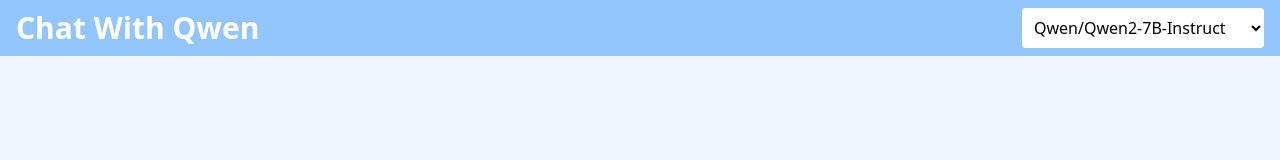
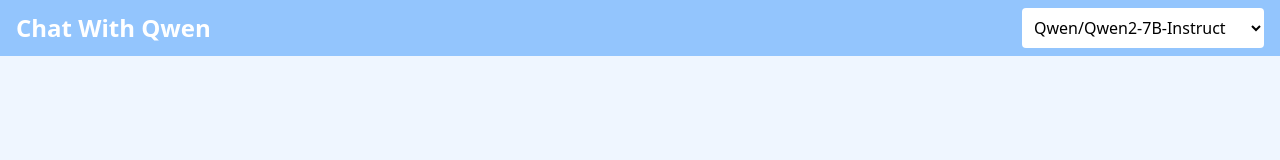
Before and after one commit to nowscott/ChatWithMou, a React (Create React App) app: page / in a window 1280 px wide. Shown: the top 160 px of the page. Built offline with nearby package versions, Linux system fonts and the light colour scheme.

Commit message:
修复导航栏换行问题

```diff
--- a/src/components/NavBar.js
+++ b/src/components/NavBar.js
@@ -31,7 +31,7 @@ const NavBar = ({ selectedModel, onModelChange }) => {
 
     return (
         <div className="bg-blue-300 text-white p-2 px-4 flex justify-between items-center fixed top-0 left-0 right-0 z-10">
-            <h1 className="text-3xl font-bold">
+            <h1 className="text-nowrap text-2xl font-bold">
                 <span className="hidden sm:inline">Chat With </span>
                 {title}
             </h1>
```
